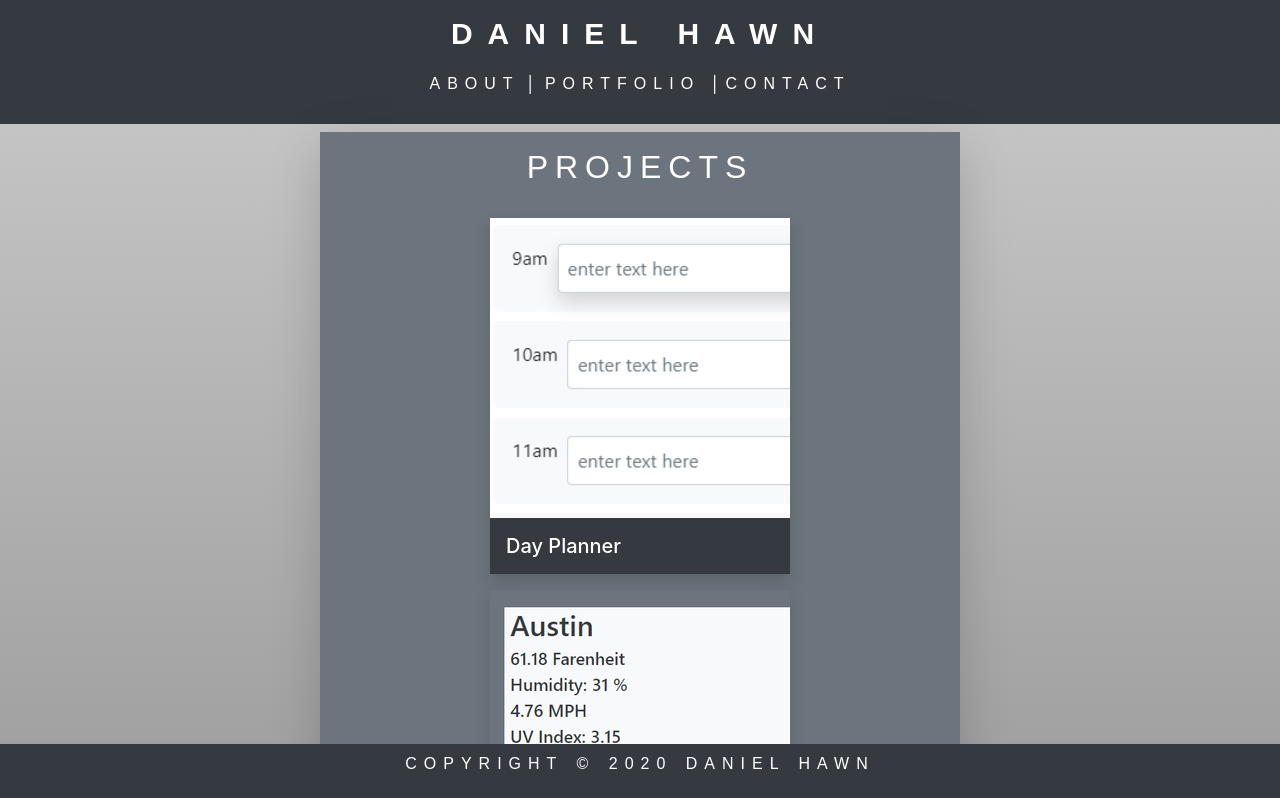
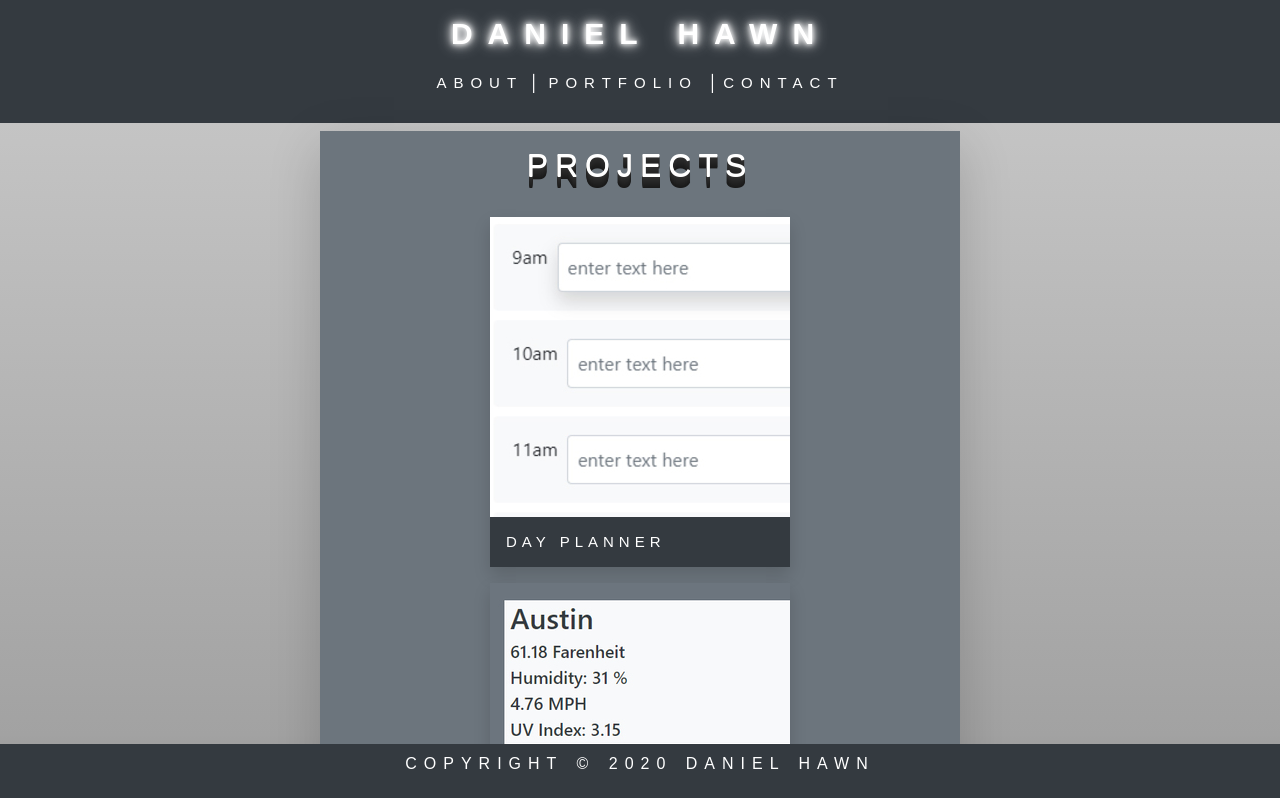
Before and after one commit to danieljhawn/react-next-portfolio, a Next.js app: page /portfolio in a window 1280 px wide. Shown: the top 798 px of the page. Built offline with nearby package versions, Linux system fonts and the light colour scheme.

Commit message:
mostly done with formatting

```diff
--- a/components/Header.js
+++ b/components/Header.js
@@ -10,11 +10,12 @@ const nameStyle = {
     textDecoration: 'none',
     fontStyle: 'normal',
     textTransform: 'uppercase',
+    textShadow: '0 0 5px #FFF, 0 0 10px #FFF, 0 0 15px #FFF, 2px 2px 2px rgba(122,16,59,0)'
 }
 
 const linkStyle = {
     fontFamily: 'Arial, Helvetica, sans-serif',
-    // fontSize: '30px',
+    fontSize: '15px',
     letterSpacing:  '7px',
     wordSpacing: '2px',
     color: '#FFFFFF',
--- a/components/ProjectCard.js
+++ b/components/ProjectCard.js
@@ -1,4 +1,14 @@
 import React from 'react'
+
+const linkStyle = {
+    fontFamily: 'Arial, Helvetica, sans-serif',
+    fontSize: '15px',
+    letterSpacing:  '5px',
+    color: '#FFFFFF',
+    textDecoration: 'none',
+    fontStyle: 'normal',
+    textTransform: 'uppercase',
+}
 
 function projectCard(props) {
     return (
@@ -9,7 +19,7 @@ function projectCard(props) {
                         <a href={props.url}>
                             <img src={props.img}
                                 className="img-responsive w-100" alt="..." /></a>
-                        <h5 className="h-30 m-3 text-white">{props.title}</h5>
+                        <h5 style={linkStyle} className="h-30 m-3 text-white">{props.title}</h5>
                     </div>
                 </div>
             </div>
--- a/pages/portfolio.js
+++ b/pages/portfolio.js
@@ -11,6 +11,7 @@ const subheadStyle = {
     textDecoration: 'none',
     fontStyle: 'normal',
     textTransform: 'uppercase',
+    textShadow: '0 -1px 0 #fff, 0 1px 0 #2e2e2e, 0 2px 0 #2c2c2c, 0 3px 0 #2a2a2a, 0 4px 0 #282828, 0 5px 0 #262626, 0 6px 0 #242424, 0 7px 0 #222, 0 8px 0 #202020, 0 9px 0 #1e1e1e, 0 10px 0 #1c1c1c, 0 11px 0 #1a1a1a, -18px 2px 2px rgba(122,16,59,0)'
 }
 
 const centerMe = {
```
Also changed, not shown: pages/about.js (+11 -6 lines).
